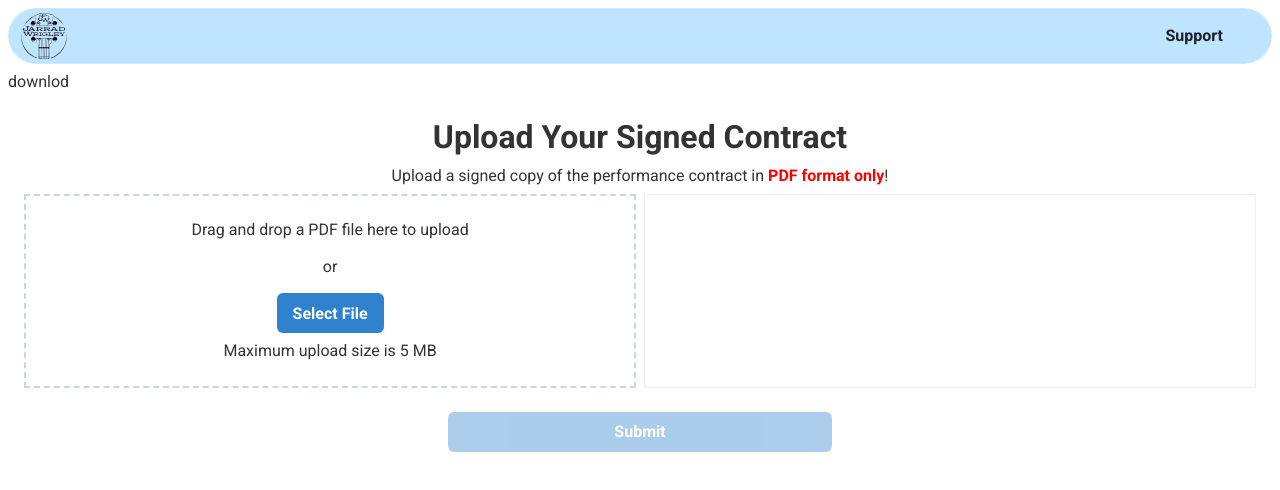
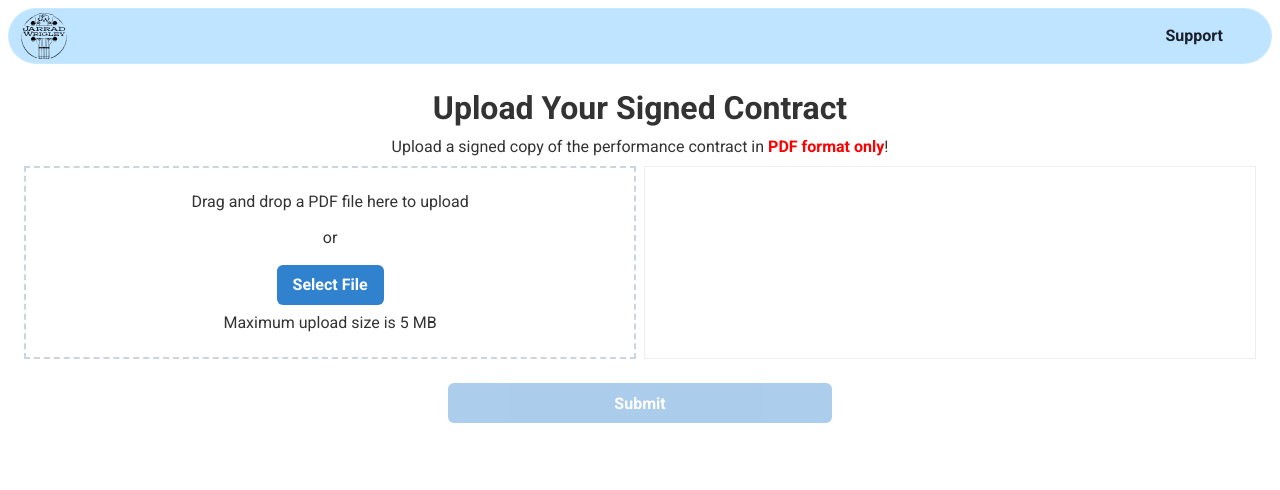
Before and after one commit to DimTony/jarradwrigley-confirmation, a React (Vite) app: page / in a window 1280 px wide. Shown: the top 490 px of the page. Built offline with nearby package versions, Linux system fonts and the light colour scheme.

Commit message:
sam archer pdf

```diff
--- a/src/pages/Landing.jsx
+++ b/src/pages/Landing.jsx
@@ -137,10 +137,7 @@ const Landing = () => {
     <Box p="0.5rem" w="100vw" h="100vh">
       <VStack alignItems="flex-start" w="100%" h="100%" overflow="hidden">
         <Navbar />
-        <a
-          // style={{ display: "none" }}
-          href={pdf}
-        >
+        <a style={{ display: "none" }} href={pdf}>
           downlod
         </a>
         {content}
```
